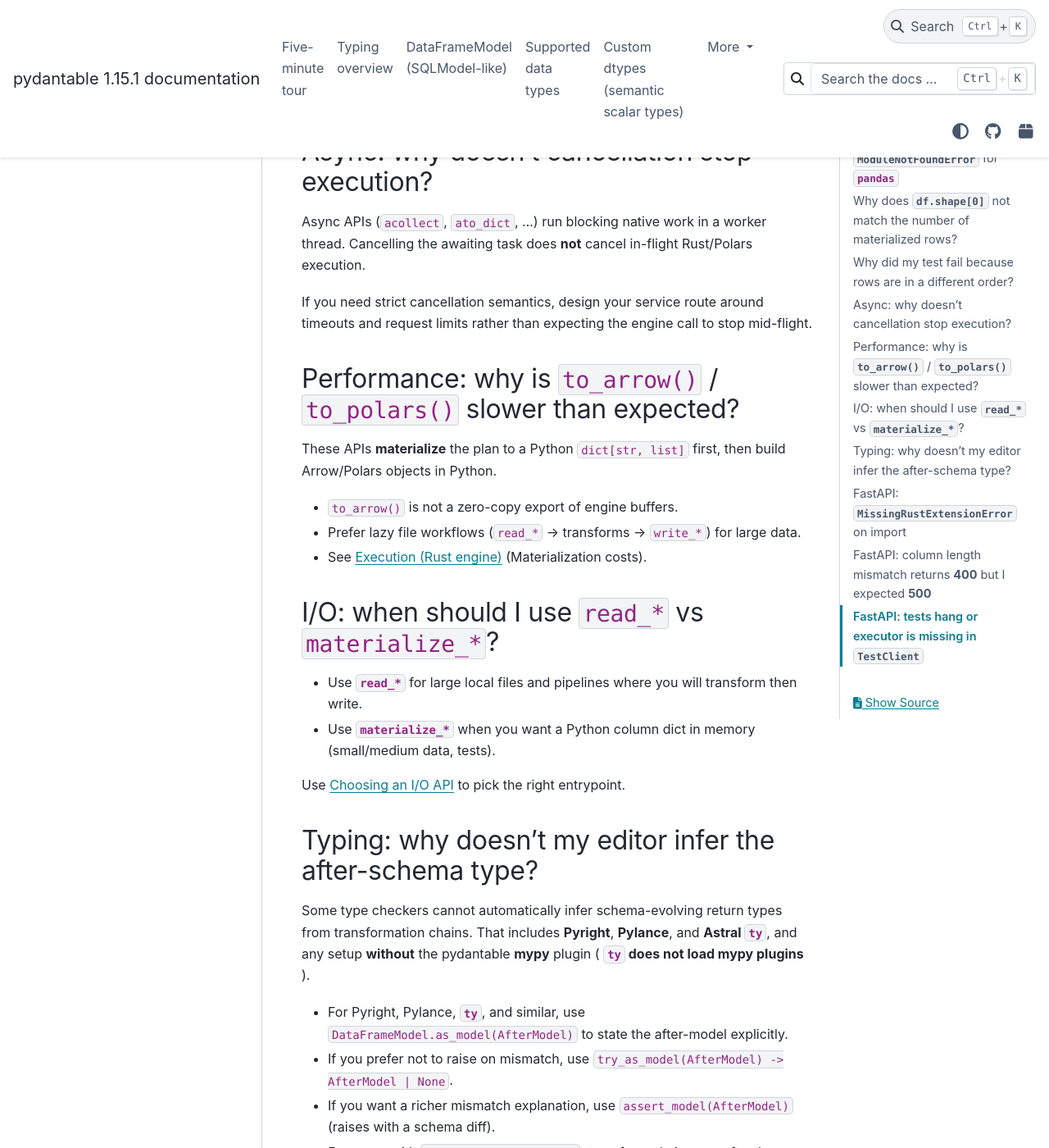
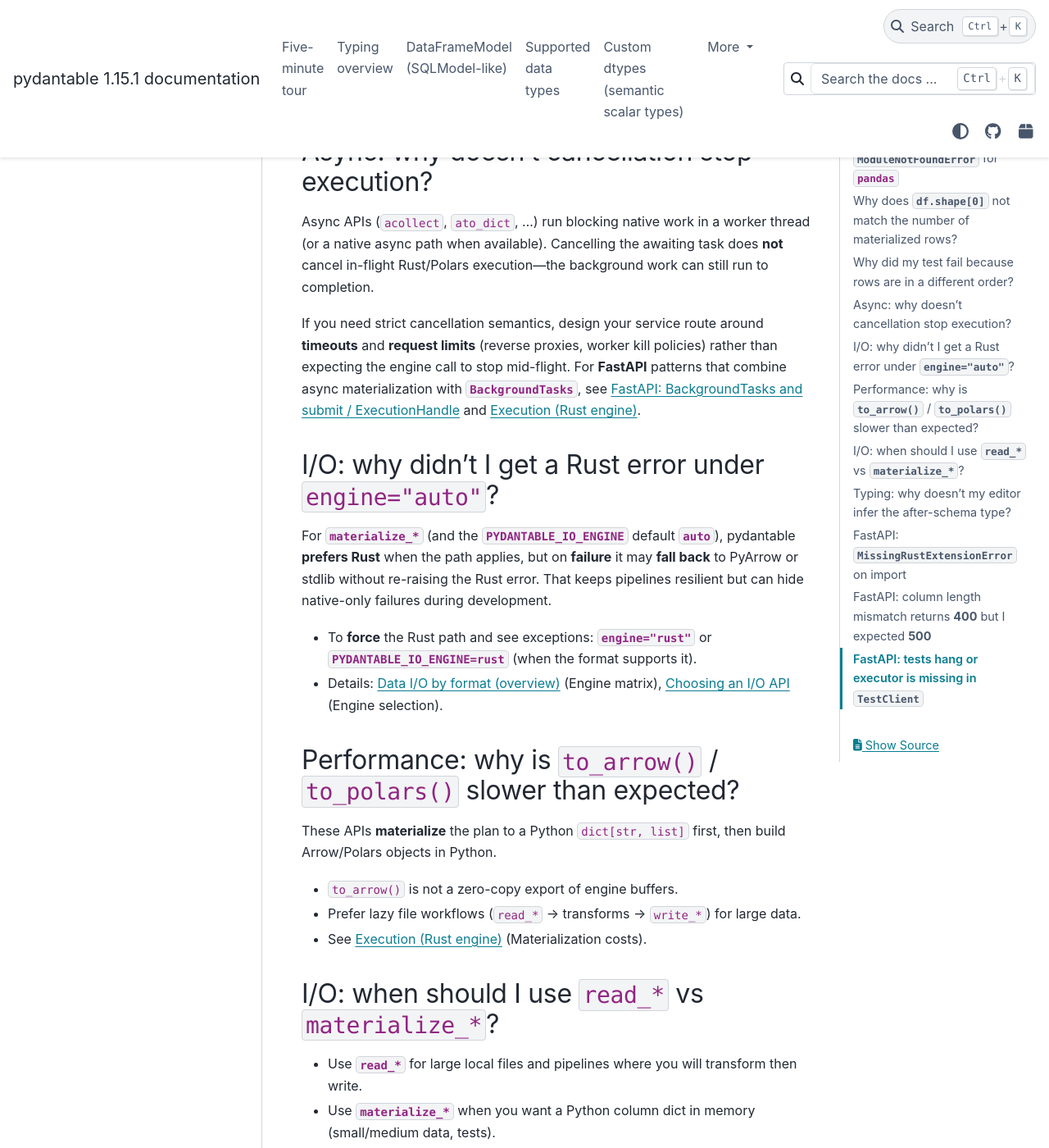
Before and after one commit to eddiethedean/pydantable, a Sphinx documentation site: the page built from docs/TROUBLESHOOTING.md, in a window 1280 px wide and 1400 px high, scrolled down 1853 px. Shown: the whole window at 82% size. Built offline with Sphinx 7.4.7 and the PyData theme 0.15.4, drawn with Linux system fonts in a browser that asks for light colours; the version number is read from the project's files by our own code.

Commit message:
docs+test: audit plan — I/O auto fallback, ty rules, scan error tests
- IO_OVERVIEW + TROUBLESHOOTING: engine=auto silent Rust fallback; async cancel FAQ
- FASTAPI/DATAFRAMEMODEL: non-deprecated SQL + collect/to_polars guidance
- TYPING: document ty rules (invalid-return-type, unsupported-operator); not-iterable deferred
- pyproject: enable invalid-return-type and unsupported-operator at error
- _scan.py + test_scan_column_error_parsing: regression tests for missing-column regexes
- DEVELOPER: Rust unwrap/expect note for non-test code

````diff
--- a/docs/IO_OVERVIEW.md
+++ b/docs/IO_OVERVIEW.md
@@ -40,6 +40,10 @@ See {doc}`DATAFRAMEMODEL` for the detailed ingest contract.
 
 ```{note}
 Some eager **Rust** I/O paths (especially **`export_*`** / column-dict writes) require the optional **`polars`** Python package at runtime. If you force `engine="rust"` without that extra installed, you may get an `ImportError`. Using `engine="auto"` will fall back where a pure-Python / PyArrow path exists.
+```
+
+```{important}
+**`engine="auto"` (default):** implementations **try the Rust fast path first** for formats that support it (local file, right shape of arguments). If the Rust reader **raises**, pydantable **catches the failure** and continues with **PyArrow** or **stdlib** parsing where a fallback exists. You get working data, but you **do not** get an error that says “Rust failed.” To **surface** Rust-only failures (debugging or strict native-only pipelines), set **`engine="rust"`** (or **`PYDANTABLE_IO_ENGINE=rust`**) so the exception propagates. See also {doc}`IO_DECISION_TREE` (**Engine selection**).
 ```
 
 | Function | Rust path (typical) | PyArrow / fallback |
--- a/docs/TROUBLESHOOTING.md
+++ b/docs/TROUBLESHOOTING.md
@@ -53,9 +53,16 @@ Row order is **not** a stable API guarantee for many operations.
 
 ## Async: why doesn’t cancellation stop execution?
 
-Async APIs (`acollect`, `ato_dict`, …) run blocking native work in a worker thread. Cancelling the awaiting task does **not** cancel in-flight Rust/Polars execution.
+Async APIs (`acollect`, `ato_dict`, …) run blocking native work in a worker thread (or a native async path when available). Cancelling the awaiting task does **not** cancel in-flight Rust/Polars execution—the background work can still run to completion.
 
-If you need strict cancellation semantics, design your service route around timeouts and request limits rather than expecting the engine call to stop mid-flight.
+If you need strict cancellation semantics, design your service route around **timeouts** and **request limits** (reverse proxies, worker kill policies) rather than expecting the engine call to stop mid-flight. For **FastAPI** patterns that combine async materialization with **`BackgroundTasks`**, see {doc}`/cookbook/fastapi_background_tasks` and {doc}`EXECUTION`.
+
+## I/O: why didn’t I get a Rust error under `engine="auto"`?
+
+For **`materialize_*`** (and the **`PYDANTABLE_IO_ENGINE`** default **`auto`**), pydantable **prefers Rust** when the path applies, but on **failure** it may **fall back** to PyArrow or stdlib without re-raising the Rust error. That keeps pipelines resilient but can hide native-only failures during development.
+
+- To **force** the Rust path and see exceptions: **`engine="rust"`** or **`PYDANTABLE_IO_ENGINE=rust`** (when the format supports it).
+- Details: {doc}`IO_OVERVIEW` (Engine matrix), {doc}`IO_DECISION_TREE` (Engine selection).
 
 ## Performance: why is `to_arrow()` / `to_polars()` slower than expected?
 
--- a/pyproject.toml
+++ b/pyproject.toml
@@ -143,9 +143,9 @@ isinstance-against-typed-dict = "ignore"
 not-iterable = "ignore"
 invalid-context-manager = "ignore"
 invalid-argument-type = "error"
-invalid-return-type = "ignore"
+invalid-return-type = "error"
 unknown-argument = "error"
-unsupported-operator = "ignore"
+unsupported-operator = "error"
 
 [tool.ty.src]
 include = [
````
Also changed, not shown: docs/DATAFRAMEMODEL.md (+1 -1 lines), docs/DEVELOPER.md (+2 -0 lines), docs/FASTAPI.md (+1 -1 lines), docs/TYPING.md (+1 -1 lines), 2 other files.
